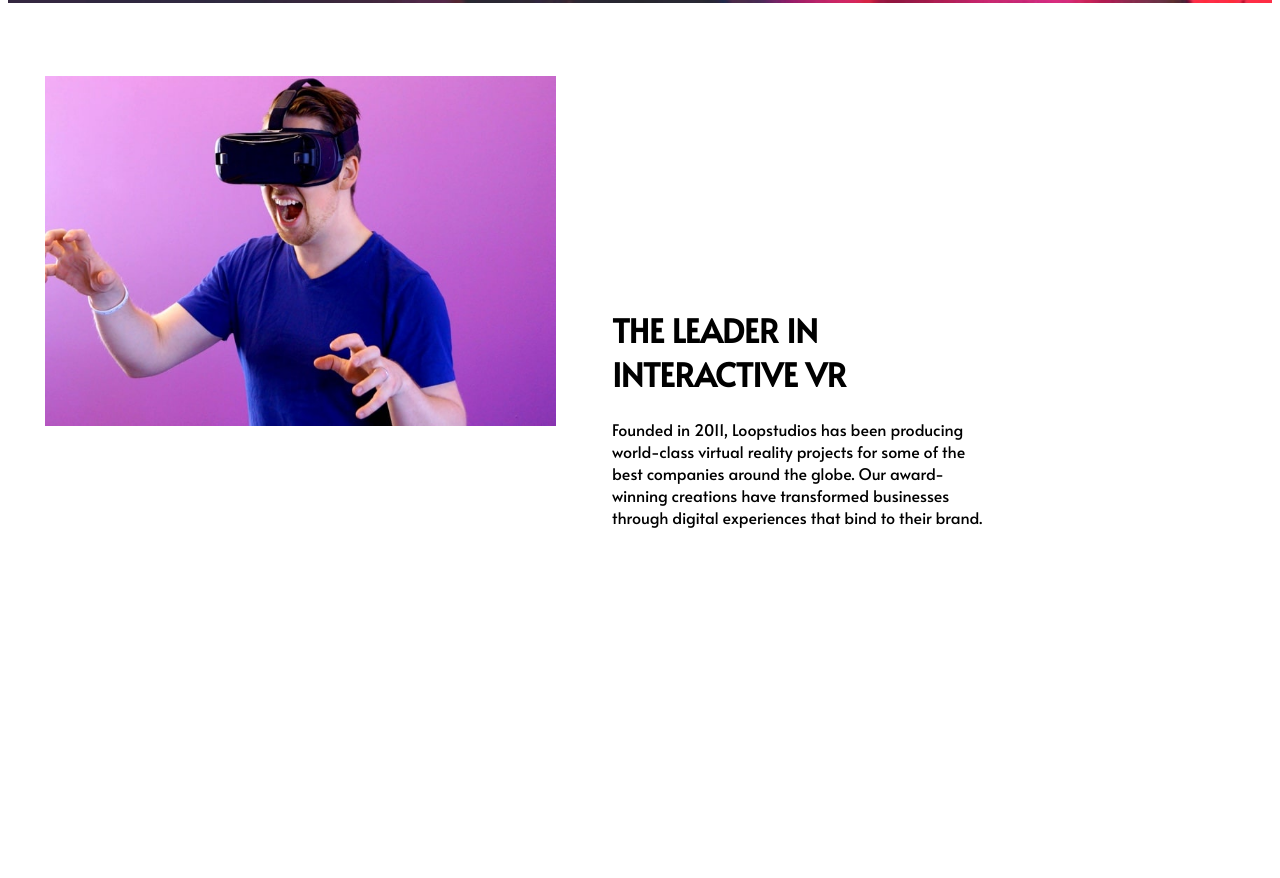
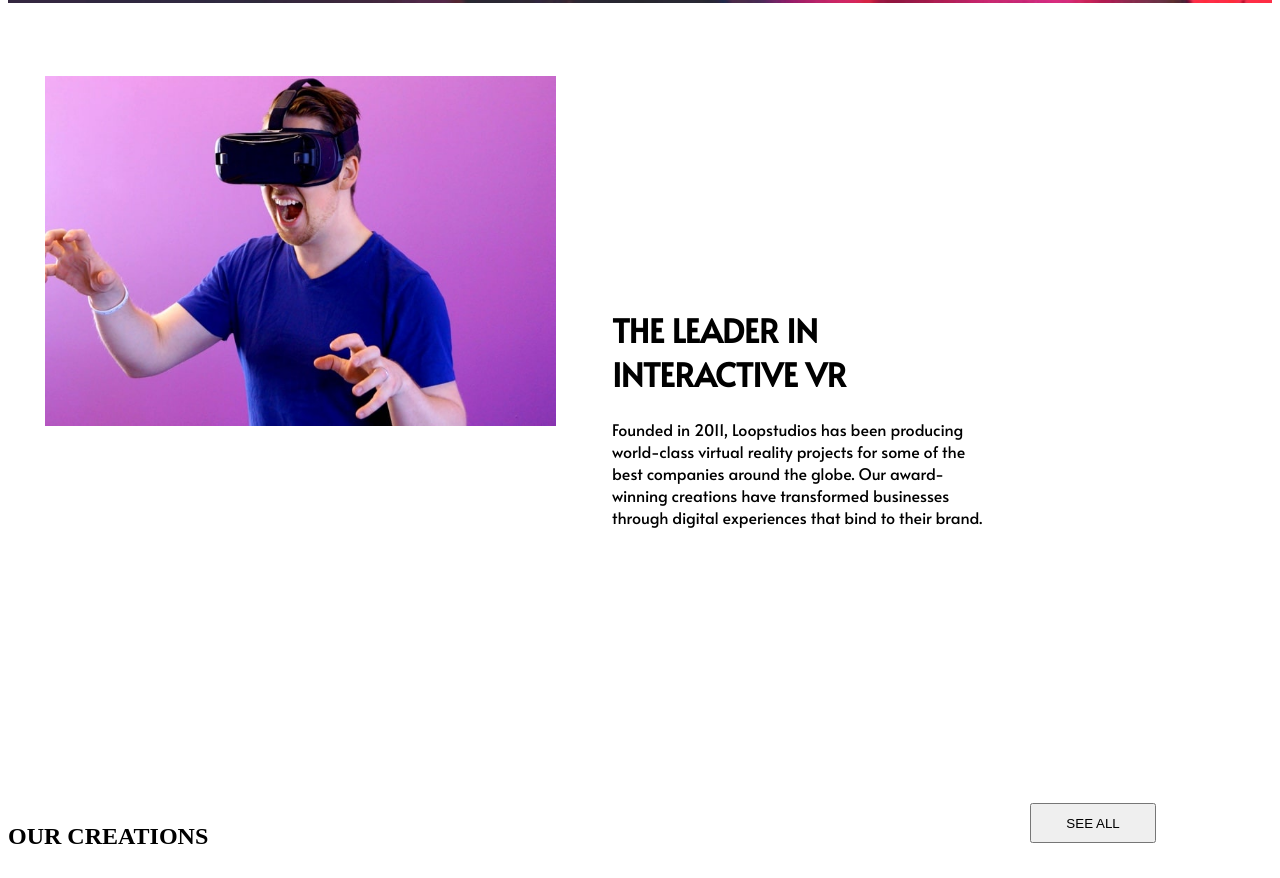
Before and after one commit to clemence-m/loop-studio, a plain HTML site: page loop.html in a window 1280 px wide. Shown: the part 817-1695 px from the top of the page. Before the commit the page ends 1628 px from the top, so only its background shows below. Drawn offline with Linux system fonts and the light colour scheme; files whose address does not match are found by name.

Commit message:
changes folder

```diff
--- a/loop.html
+++ b/loop.html
@@ -48,6 +48,10 @@
     </div>
 </form>
   </div>
+  <div class="soccer">
+    <h2>OUR CREATIONS</h2>
+    <button>SEE ALL</button>
+  </div>
 
  </main>
 </body>
--- a/mine.css
+++ b/mine.css
@@ -89,6 +89,14 @@ padding-top: 20px;
 #photo2 h1{
    color: black;
 }
+.soccer{
+   display: flex;
+}
+.soccer button{
+   margin-left: 65%;
+   width: 10%;
+   height: 5vh;
+}
 
  @media screen and (max-width:720px){
     .first{
```
